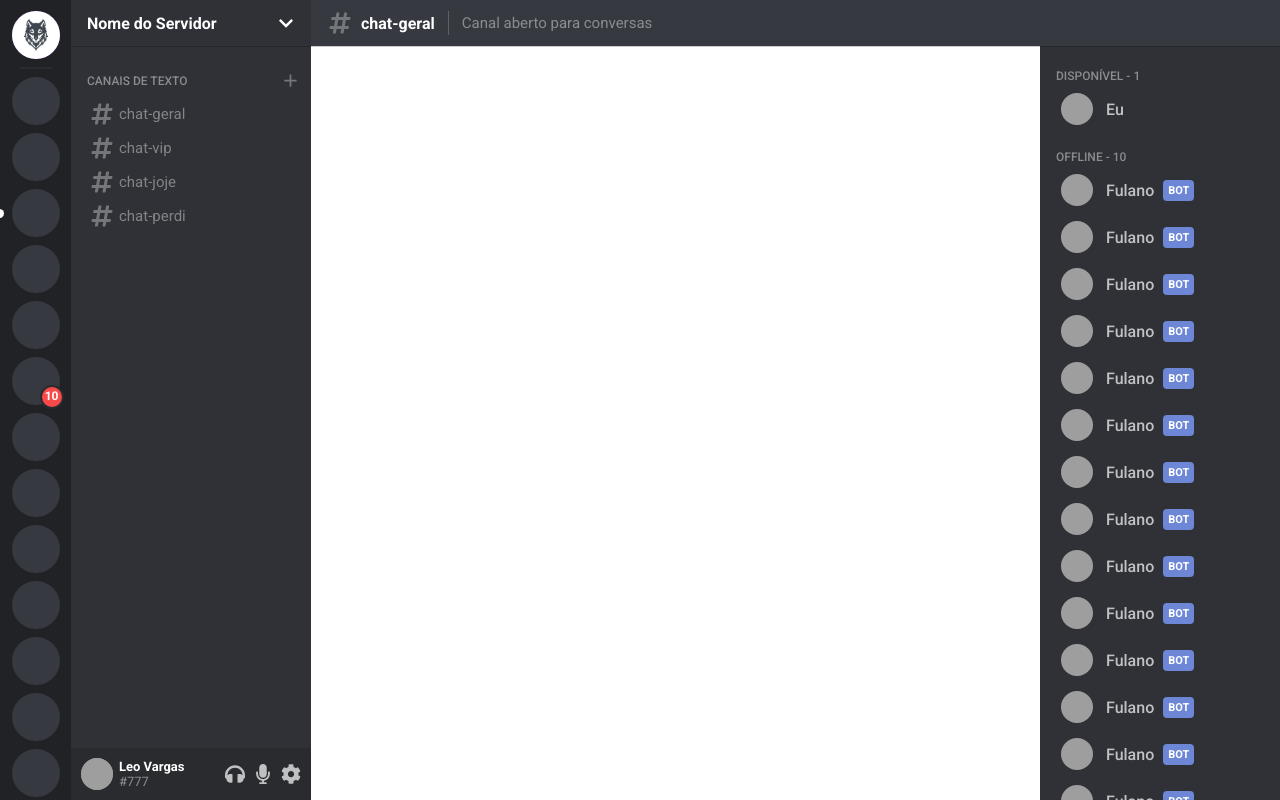
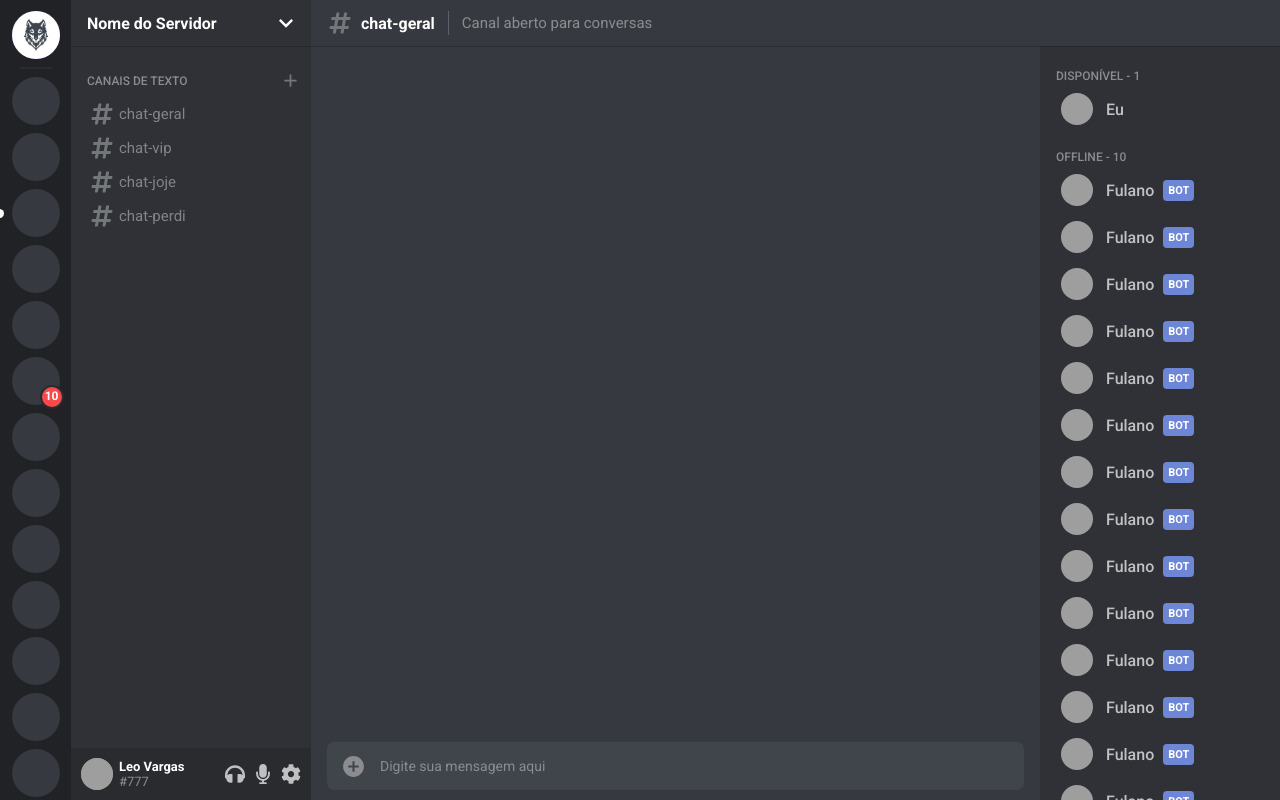
Before and after one commit to leovargasdev/discord-clone, a React (Create React App) app: page / in a window 1280 px wide. Built offline with nearby package versions, Linux system fonts and the light colour scheme; grey boxes are pictures that could not be loaded.

Commit message:
Adicionando o channelData

```diff
--- /dev/null
+++ b/src/components/ChannelData/index.tsx
@@ -0,0 +1,18 @@
+import React from 'react';
+import { MdAddCircle } from 'react-icons/md';
+import { Container, Messages, InputWrapper} from './styles';
+
+const ChannelData: React.FC = () => (
+  <Container>
+    <Messages>
+
+    </Messages>
+
+    <InputWrapper>
+      <MdAddCircle />
+      <input name="message-chat" placeholder="Digite sua mensagem aqui" />
+    </InputWrapper>
+  </Container>
+);
+
+export default ChannelData;
--- /dev/null
+++ b/src/components/ChannelData/styles.ts
@@ -0,0 +1,66 @@
+import styled from 'styled-components';
+
+export const Container = styled.div`
+  grid-area: CD;
+
+  display: flex;
+  flex-direction: column;
+  justify-content: space-between;
+  background: var(--primary);
+`;
+
+export const Messages = styled.div`
+  display: flex;
+  flex-direction: column;
+  padding: 20px 0;
+
+  max-height: calc(100vh - (46px + 68px));
+  overflow-y: scroll;
+
+  ::-webkit-scrollbar{
+    width: 4px;
+  }
+  ::-webkit-scrollbar-thumb{
+    background: var(--tertiary);
+    border-radius: 4px;
+  }
+  ::-webkit-scrollbar-track{
+    background: var(--secondary);
+  }
+`;
+
+export const InputWrapper = styled.div`
+  display: flex;
+  align-items: center;
+  margin: 0 16px 10px;
+  background: var(--chat-input);
+  border-radius: 7px;
+  padding: 2px 0;
+
+  input {
+    flex: 1;
+    height: 44px;
+    font-size: 14px;
+    background: transparent;
+    color: #FFF;
+
+    &::placeholder {
+      color: var(--gray);
+    }
+
+  }
+  svg {
+    margin: 0 14px;
+    height: 25px;
+    width: 25px;
+    color: var(--gray);
+
+    &:hover{
+      color: #FFF;
+      cursor: pointer;
+    }
+  }
+`;
+
+export const Input = styled.input`
+`;
--- a/src/components/Layout/index.tsx
+++ b/src/components/Layout/index.tsx
@@ -7,6 +7,7 @@ import ServerName from '../ServerName';
 import ChannelInfo from '../ChannelInfo';
 import ChannelList from '../ChannelList';
 import UserInfo from '../UserInfo';
+import ChannelData from '../ChannelData';
 import UserList from '../UserList';
 
 const Layout: React.FC = () => {
@@ -17,7 +18,7 @@ const Layout: React.FC = () => {
       <ChannelInfo />
       <ChannelList />
       <UserInfo />
-      <div />
+      <ChannelData />
       <UserList />
     </Grind>
   );
```
